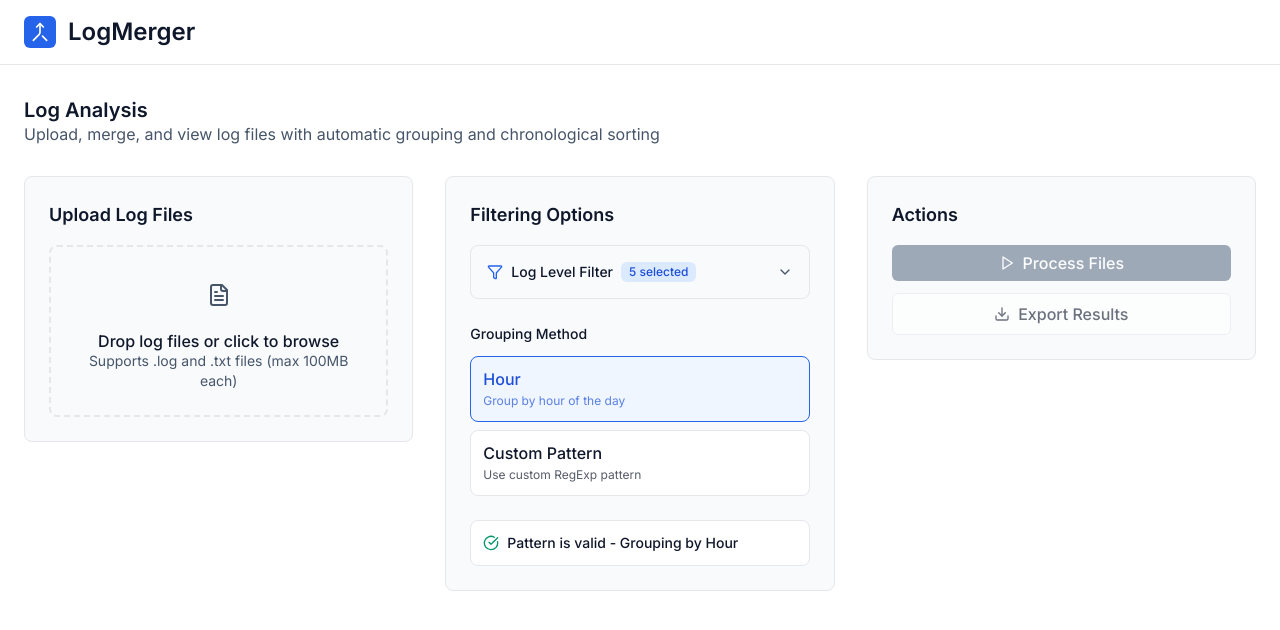
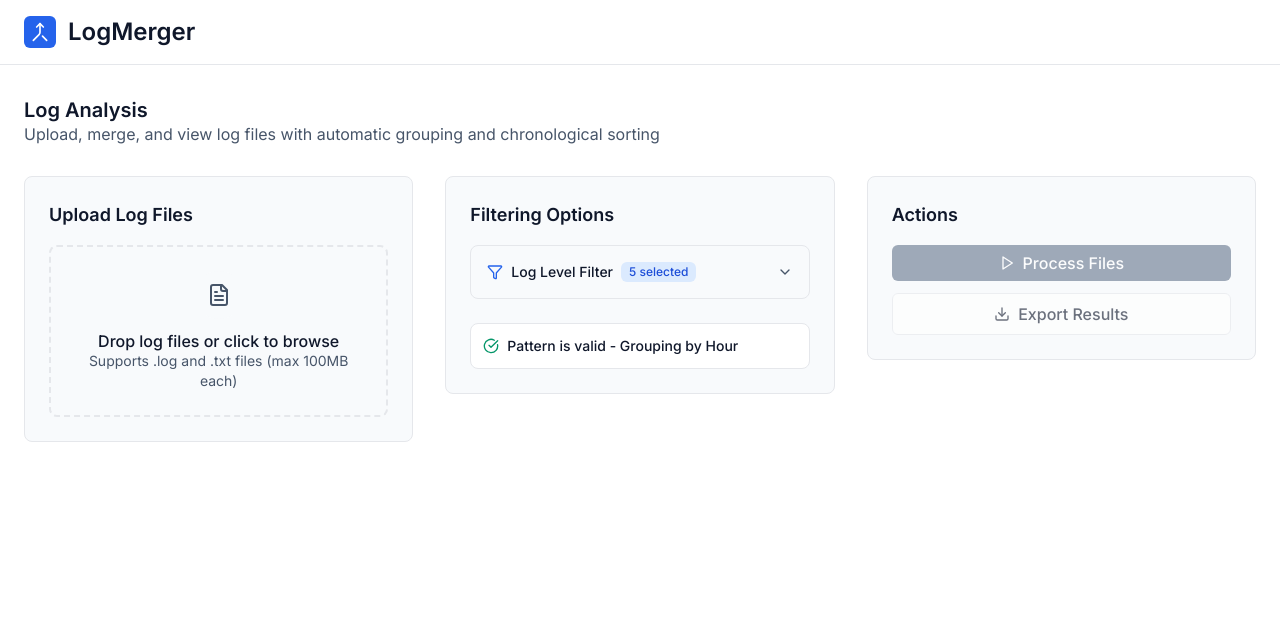
Before and after one commit to mcasari/logmerger, a React (Vite) app: page / in a window 1280 px wide. Shown: the top 630 px of the page. Built offline with nearby package versions, Linux system fonts and the light colour scheme.

Commit message:
remove grouping section

```diff
--- a/src/pages/log-merger/components/PatternConfiguration.jsx
+++ b/src/pages/log-merger/components/PatternConfiguration.jsx
@@ -214,36 +214,7 @@ const PatternConfiguration = ({
         </div>
       </div>
 
-      {/* Pattern Type Selection */}
-      <div className="space-y-3 mb-6">
-        <label className="text-sm font-medium text-text-primary">Grouping Method</label>
 
-        <div className="grid grid-cols-1 gap-2">
-          {predefinedPatterns.map((pattern) => (
-            <button
-              key={pattern.id}
-              onClick={() => {
-                onTypeChange(pattern.id);
-                if (pattern.pattern) {
-                  onPatternChange(pattern.pattern);
-                  validatePattern(pattern.pattern);
-                }
-              }}
-              className={`
-                p-3 text-left rounded-lg border transition-all duration-150
-                ${groupingType === pattern.id
-                  ? 'border-primary bg-primary-50 text-primary-700' :'border-border bg-background hover:bg-surface-hover text-text-primary'
-                }
-              `}
-            >
-              <div className="font-medium">{pattern.name}</div>
-              <div className="text-xs text-current opacity-70 mt-1">
-                {pattern.description}
-              </div>
-            </button>
-          ))}
-        </div>
-      </div>
 
       {/* Custom Pattern Input */}
       {groupingType === 'custom' && (
```
